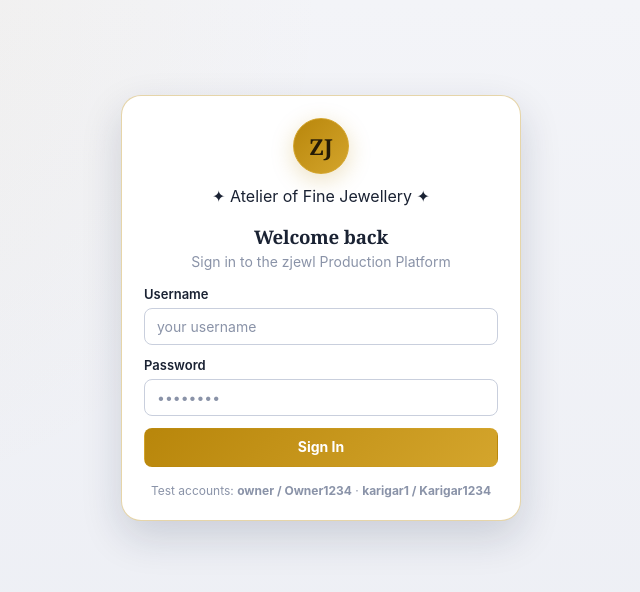
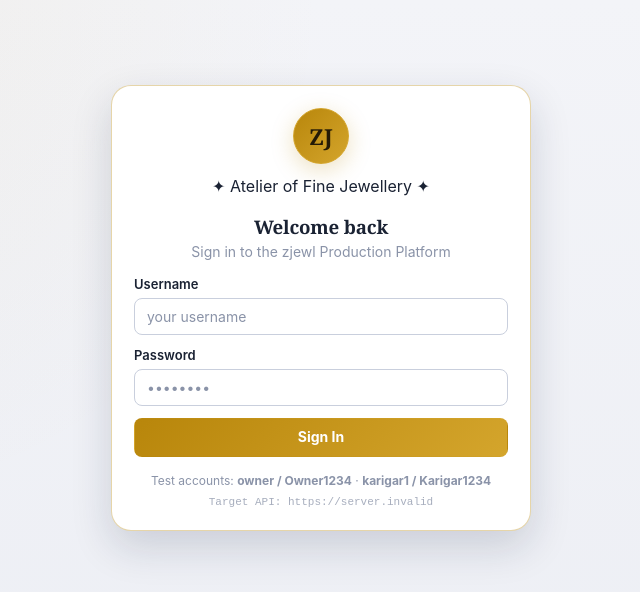
Before and after one commit to WarriorSidd/zeera-jewl, a Next.js app in the folder frontend/: page /login in a window 1280 px wide. Shown: the top 592 px of the page, without its empty margins (444-1084 px from the left). Built offline with nearby package versions, Linux system fonts and the light colour scheme; no server answers.

Commit message:
fix(ui): show explicit Target API URL and detailed fetch error on login page

```diff
--- a/frontend/app/login/page.tsx
+++ b/frontend/app/login/page.tsx
@@ -14,20 +14,27 @@ export default function LoginPage() {
     e.preventDefault()
     setError('')
     setLoading(true)
+    const targetUrl = `${API_URL}/api/v1/auth/login`
+
     try {
       // 1. Login → get token
       const form = new URLSearchParams()
       form.set('username', username)
       form.set('password', password)
-      const res = await fetch(`${API_URL}/api/v1/auth/login`, {
+
+      const res = await fetch(targetUrl, {
         method: 'POST',
         headers: { 'Content-Type': 'application/x-www-form-urlencoded' },
         body: form.toString(),
+      }).catch((fetchErr) => {
+        throw new Error(`Unable to connect to API target (${targetUrl}): ${fetchErr?.message || 'Connection failed'}`)
       })
+
       if (!res.ok) {
         const body = await res.json().catch(() => ({}))
-        throw new Error(body.detail || 'Invalid credentials')
+        throw new Error(body.detail || `Server returned status ${res.status}`)
       }
+
       const data = await res.json()
       localStorage.setItem('token', data.access_token)
 
@@ -39,7 +46,6 @@ export default function LoginPage() {
         const me: CurrentUser = await meRes.json()
         storeUser(me)
       } else {
-        // Fallback: store minimal info
         localStorage.setItem('username', username)
       }
 
@@ -53,7 +59,7 @@ export default function LoginPage() {
 
   return (
     <div className="d-flex align-items-center justify-content-center" style={{ minHeight: '70vh' }}>
-      <div className="panel w-100" style={{ maxWidth: 400, border: '1px solid var(--border-gold)', boxShadow: 'var(--shadow-pop)' }}>
+      <div className="panel w-100" style={{ maxWidth: 420, border: '1px solid var(--border-gold)', boxShadow: 'var(--shadow-pop)' }}>
         <div className="text-center mb-4">
           <div className="brand-badge mx-auto mb-3" style={{
             width: 56, height: 56, borderRadius: '50%', background: 'var(--brand-gold-gradient)',
@@ -94,7 +100,12 @@ export default function LoginPage() {
           </div>
 
           {error && (
-            <div className="mb-3" style={{ color: '#dc2626', fontSize: 13, fontWeight: 600 }}>{error}</div>
+            <div className="mb-3 p-2" style={{
+              color: '#b91c1c', background: '#fee2e2', borderRadius: 6,
+              fontSize: 13, fontWeight: 600, wordBreak: 'break-word',
+            }}>
+              {error}
+            </div>
           )}
 
           <button id="login-submit" type="submit" className="btn btn-primary w-100" disabled={loading}>
@@ -104,6 +115,9 @@ export default function LoginPage() {
 
         <div className="mt-4 text-center text-muted" style={{ fontSize: 12 }}>
           <div>Test accounts: <strong>owner / Owner1234</strong> · <strong>karigar1 / Karigar1234</strong></div>
+          <div className="mt-2" style={{ fontSize: 11, opacity: 0.75, fontFamily: 'monospace' }}>
+            Target API: {API_URL}
+          </div>
         </div>
       </div>
     </div>
```
